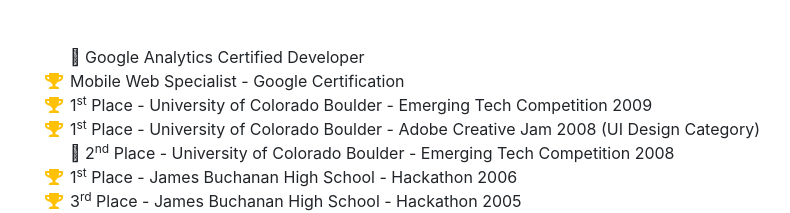
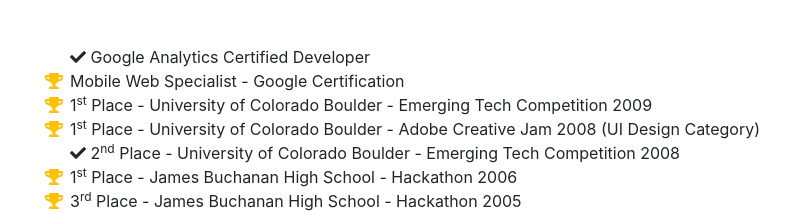
Before and after one commit to kike012111/semestral, a website with bundled scripts: page index.html in a window 1280 px wide. Shown: the part 4612-4825 px from the top of the page, without its empty margins (290-1080 px from the left). Built offline with nearby package versions, Linux system fonts and the light colour scheme; a web font is replaced by a local one.

Commit message:
Update index.html

```diff
--- a/index.html
+++ b/index.html
@@ -254,7 +254,7 @@
         <h2 class="mb-5">Sprint 5</h2>
         <ul class="fa-ul mb-0">
           <li>
-            <i class="fal fa-check"></i>
+            <i class="fas fa-check"></i>
             Google Analytics Certified Developer</li>
           <li>
             <i class="fa-li fa fa-trophy text-warning"></i>
@@ -268,7 +268,7 @@
             1<sup>st</sup>
             Place - University of Colorado Boulder - Adobe Creative Jam 2008 (UI Design Category)</li>
           <li>
-            <i class="fal fa-check"></i>
+            <i class="fas fa-check"></i>
             2<sup>nd</sup>
             Place - University of Colorado Boulder - Emerging Tech Competition 2008</li>
           <li>
```
